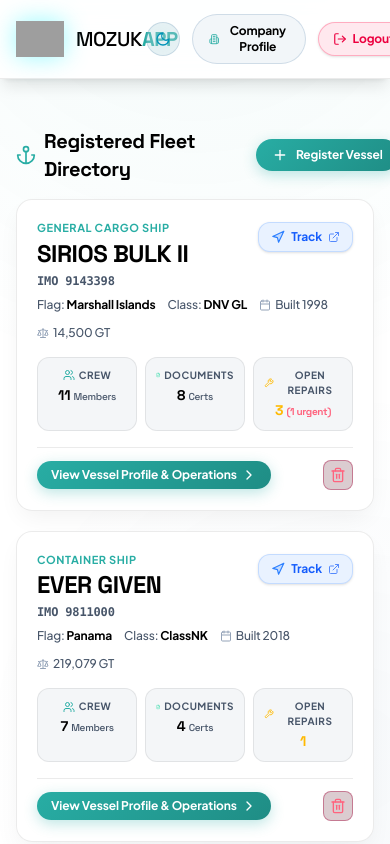
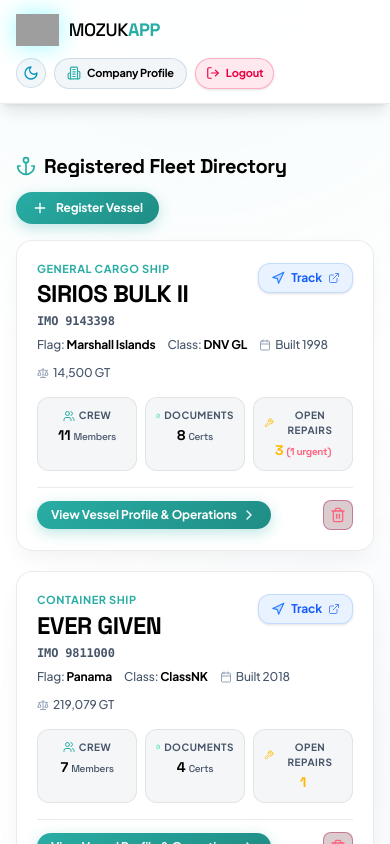
Before and after one commit to Drakhtar359/app-mozuk-marine, a React (Vite) app: page / in a window 390 px wide. Shown: the top 844 px of the page. Built offline with nearby package versions, Linux system fonts and the light colour scheme; grey boxes are pictures that could not be loaded.

Commit message:
Optimize website layout and tables for mobile responsiveness while preserving desktop view

```diff
--- a/src/App.tsx
+++ b/src/App.tsx
@@ -611,26 +611,26 @@
 
       {/* Header matching marine.mozuk.net */}
       <header className="header-nav sticky top-0 z-30 px-4 lg:px-8 py-3.5 border-b border-[var(--color-glass-border)] backdrop-blur-md bg-[var(--color-surface)] shadow-lg">
-        <div className="max-w-7xl mx-auto flex items-center justify-between gap-4">
+        <div className="max-w-7xl mx-auto flex items-center justify-between gap-3 sm:gap-4 flex-wrap sm:flex-nowrap">
           {/* Logo & Mozuk Marine Branding */}
-          <div className="flex items-center gap-3">
+          <div className="flex items-center gap-3 shrink-0">
             <div
               onClick={() => {
                 setSelectedShipId(null);
                 setViewMode('fleet');
               }}
-              className="flex items-center gap-3 cursor-pointer group"
+              className="flex items-center gap-2.5 sm:gap-3 cursor-pointer group"
             >
               <img
                 src="https://marine.mozuk.net/images/logo.png"
                 alt="Mozuk Marine Logo"
-                className="h-9 w-auto drop-shadow-[0_0_12px_rgba(0,242,254,0.4)] group-hover:scale-105 transition-transform"
+                className="h-8 sm:h-9 w-auto drop-shadow-[0_0_12px_rgba(0,242,254,0.4)] group-hover:scale-105 transition-transform"
                 onError={(e) => {
                   (e.target as HTMLElement).style.display = 'none';
                 }}
               />
               <div>
-                <h1 className="font-['Montserrat',sans-serif] text-xl tracking-tight transition">
+                <h1 className="font-['Montserrat',sans-serif] text-lg sm:text-xl tracking-tight transition">
                   <span className="text-[var(--text-main)] font-normal">MOZUK</span><span className="text-[#28ada4] font-bold">APP</span>
                 </h1>
               </div>
@@ -638,13 +638,13 @@
           </div>
 
           {/* Nav Actions */}
-          <div className="flex items-center gap-3">
+          <div className="flex items-center gap-2 sm:gap-3 shrink-0">
             {/* Theme Toggle Button (Light/Dark Mode) */}
             <motion.button
               whileHover={{ scale: 1.08, rotate: 12 }}
               whileTap={{ scale: 0.92 }}
               onClick={toggleTheme}
-              className="p-2 rounded-full btn-mozuk-secondary text-[var(--text-main)] transition-colors"
+              className="p-1.5 sm:p-2 rounded-full btn-mozuk-secondary text-[var(--text-main)] transition-colors shrink-0"
               title={`Switch to ${theme === 'dark' ? 'Light' : 'Dark'} Mode`}
             >
               {theme === 'dark' ? (
@@ -662,7 +662,7 @@
                   setSelectedShipId(null);
                   setViewMode('fleet');
                 }}
-                className="px-3.5 py-2 rounded-full btn-mozuk-secondary font-bold text-xs"
+                className="px-2.5 py-1.5 sm:px-3.5 sm:py-2 rounded-full btn-mozuk-secondary font-bold text-[11px] sm:text-xs shrink-0"
               >
                 ← Back to Fleet Directory
               </motion.button>
@@ -676,9 +676,9 @@
                   setSelectedShipId(null);
                   setViewMode('profile');
                 }}
-                className="px-4 py-2 rounded-full btn-mozuk-secondary font-bold text-xs flex items-center gap-2"
+                className="px-3 py-1.5 sm:px-4 sm:py-2 rounded-full btn-mozuk-secondary font-bold text-[11px] sm:text-xs flex items-center gap-1.5 sm:gap-2 shrink-0"
               >
-                <Building2 className="w-4 h-4 text-[#28ada4]" /> Company Profile
+                <Building2 className="w-3.5 h-3.5 sm:w-4 sm:h-4 text-[#28ada4]" /> Company Profile
               </motion.button>
             )}
 
@@ -690,7 +690,7 @@
                 setSelectedShipId(null);
                 setViewMode('fleet');
               }}
-              className="px-3.5 py-2 rounded-full bg-rose-500/10 hover:bg-rose-500/20 text-rose-600 dark:text-rose-400 border border-rose-500/30 font-bold text-xs flex items-center gap-1.5 transition shadow-sm"
+              className="px-2.5 py-1.5 sm:px-3.5 sm:py-2 rounded-full bg-rose-500/10 hover:bg-rose-500/20 text-rose-600 dark:text-rose-400 border border-rose-500/30 font-bold text-[11px] sm:text-xs flex items-center gap-1.5 transition shadow-sm shrink-0"
               title="Log out of Mozuk Marine Portal"
             >
               <LogOut className="w-3.5 h-3.5" />
--- a/src/components/CompanyCrewList.tsx
+++ b/src/components/CompanyCrewList.tsx
@@ -411,7 +411,7 @@
 
         {/* Sort & Reset Bar */}
         <div className="flex flex-wrap items-center justify-between gap-3 pt-2 border-t border-[var(--color-glass-border)] text-xs">
-          <div className="flex items-center gap-2">
+          <div className="flex flex-wrap items-center gap-2">
             <span className="text-[var(--text-muted)] font-bold flex items-center gap-1">
               <ArrowUpDown className="w-3.5 h-3.5 text-[var(--color-primary)]" /> Sort By:
             </span>
@@ -469,7 +469,7 @@
       {/* MASTER CREW ROSTER TABLE */}
       <div className="mozuk-glass-card rounded-2xl shadow-lg overflow-hidden border border-[var(--color-glass-border)]">
         <div className="overflow-x-auto">
-          <table className="w-full text-left text-xs">
+          <table className="w-full text-left text-xs min-w-[900px]">
             <thead className="bg-[var(--color-bg-alt)] text-[var(--text-main)] text-[11px] uppercase border-b border-[var(--color-glass-border)] font-extrabold tracking-wider">
               <tr>
                 <th className="py-3.5 px-4">Crew Member Name & Role</th>
--- a/src/components/CompanyProfilePage.tsx
+++ b/src/components/CompanyProfilePage.tsx
@@ -543,11 +543,11 @@
       {/* Folder Directory Tabs Container */}
       <div className="pt-2">
         {/* Folder Flap Handles */}
-        <div className="flex items-end gap-2 px-2 -mb-px relative z-10 overflow-x-auto">
+        <div className="flex items-end gap-2 px-2 -mb-px relative z-10 overflow-x-auto flex-nowrap">
           {/* Tab 1: Customers */}
           <button
             onClick={() => setActiveTab('customers')}
-            className={`relative px-6 py-3.5 rounded-t-2xl font-extrabold text-xs transition-all duration-200 flex items-center gap-2.5 border border-b-0 whitespace-nowrap ${
+            className={`relative px-5 sm:px-6 py-3.5 rounded-t-2xl font-extrabold text-xs transition-all duration-200 flex items-center gap-2.5 border border-b-0 whitespace-nowrap shrink-0 ${
               activeTab === 'customers'
                 ? 'bg-[var(--color-bg-alt)] text-[#28ada4] border-[var(--color-glass-border-hover)] z-20 shadow-[0_-4px_16px_rgba(40,173,164,0.12)]'
                 : 'bg-[var(--color-bg)]/60 hover:bg-[var(--color-bg-alt)]/80 text-[var(--text-muted)] hover:text-[var(--text-main)] border-[var(--color-glass-border)] z-0 opacity-80 hover:opacity-100'
@@ -566,7 +566,7 @@
           {/* Tab 2: Employees */}
           <button
             onClick={() => setActiveTab('employees')}
-            className={`relative px-6 py-3.5 rounded-t-2xl font-extrabold text-xs transition-all duration-200 flex items-center gap-2.5 border border-b-0 whitespace-nowrap ${
+            className={`relative px-5 sm:px-6 py-3.5 rounded-t-2xl font-extrabold text-xs transition-all duration-200 flex items-center gap-2.5 border border-b-0 whitespace-nowrap shrink-0 ${
               activeTab === 'employees'
                 ? 'bg-[var(--color-bg-alt)] text-[#28ada4] border-[var(--color-glass-border-hover)] z-20 shadow-[0_-4px_16px_rgba(40,173,164,0.12)]'
                 : 'bg-[var(--color-bg)]/60 hover:bg-[var(--color-bg-alt)]/80 text-[var(--text-muted)] hover:text-[var(--text-main)] border-[var(--color-glass-border)] z-0 opacity-80 hover:opacity-100'
@@ -585,7 +585,7 @@
           {/* Tab 3: Contacts & Company Directory */}
           <button
             onClick={() => setActiveTab('contacts')}
-            className={`relative px-6 py-3.5 rounded-t-2xl font-extrabold text-xs transition-all duration-200 flex items-center gap-2.5 border border-b-0 whitespace-nowrap ${
+            className={`relative px-5 sm:px-6 py-3.5 rounded-t-2xl font-extrabold text-xs transition-all duration-200 flex items-center gap-2.5 border border-b-0 whitespace-nowrap shrink-0 ${
               activeTab === 'contacts'
                 ? 'bg-[var(--color-bg-alt)] text-[#28ada4] border-[var(--color-glass-border-hover)] z-20 shadow-[0_-4px_16px_rgba(40,173,164,0.12)]'
                 : 'bg-[var(--color-bg)]/60 hover:bg-[var(--color-bg-alt)]/80 text-[var(--text-muted)] hover:text-[var(--text-main)] border-[var(--color-glass-border)] z-0 opacity-80 hover:opacity-100'
--- a/src/components/ShipList.tsx
+++ b/src/components/ShipList.tsx
@@ -45,12 +45,12 @@
 
   return (
     <div className="space-y-4 my-6">
-      <div className="flex items-center justify-between gap-4">
+      <div className="flex flex-col sm:flex-row sm:items-center justify-between gap-3 sm:gap-4">
         <h2 className="font-heading font-bold text-[var(--text-main)] text-xl flex items-center gap-2">
           <Anchor className="w-5 h-5 text-[var(--color-primary)] shrink-0" />
           Registered Fleet Directory
         </h2>
-        <div className="flex items-center gap-3">
+        <div className="flex items-center justify-between sm:justify-end gap-3 w-full sm:w-auto">
           <span className="text-xs text-[var(--text-muted)] hidden md:inline font-medium">Select a vessel to view its profile, crew & maintenance</span>
           {onRegisterVessel && (
             <motion.button
```
Also changed, not shown: src/components/VesselProfilePage.tsx (+11 -11 lines).
